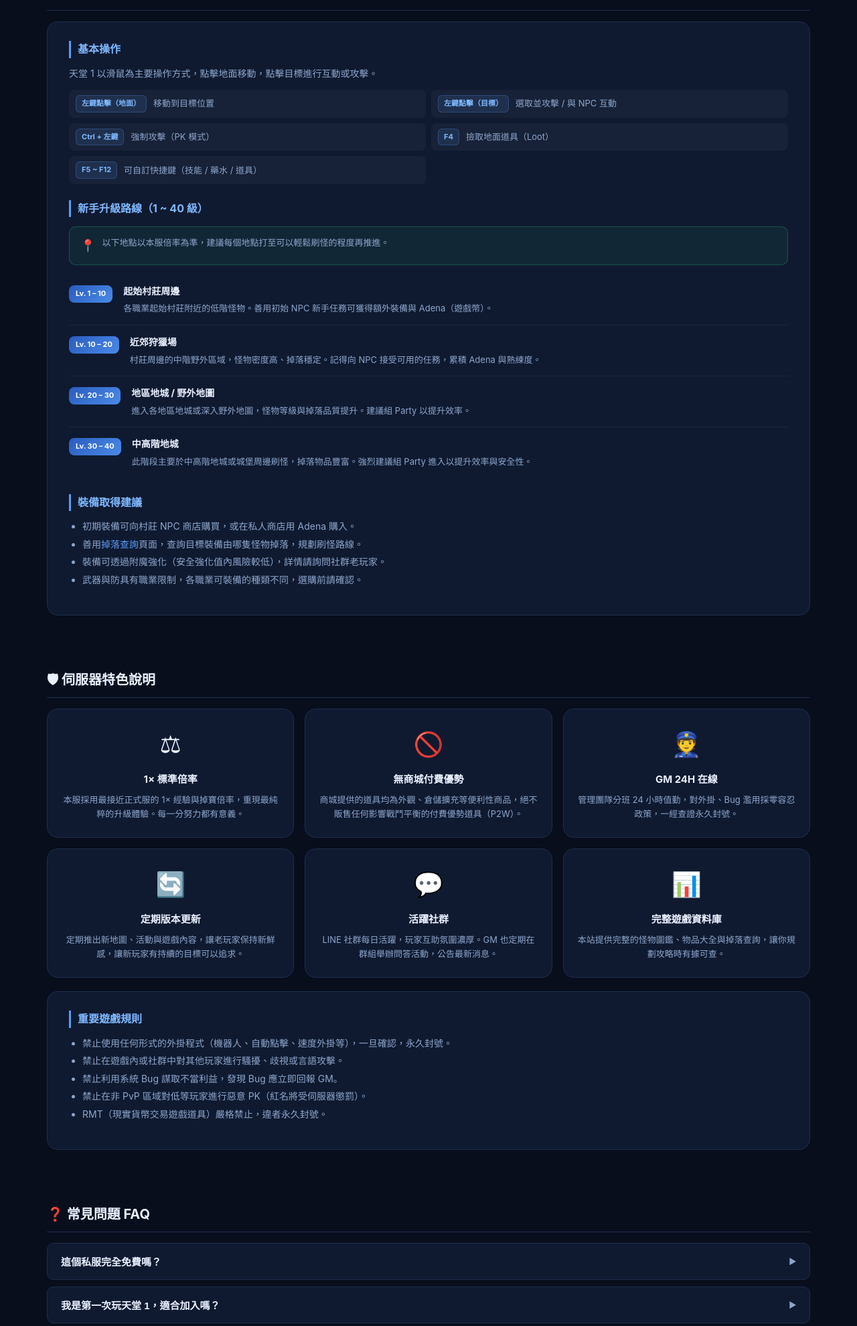
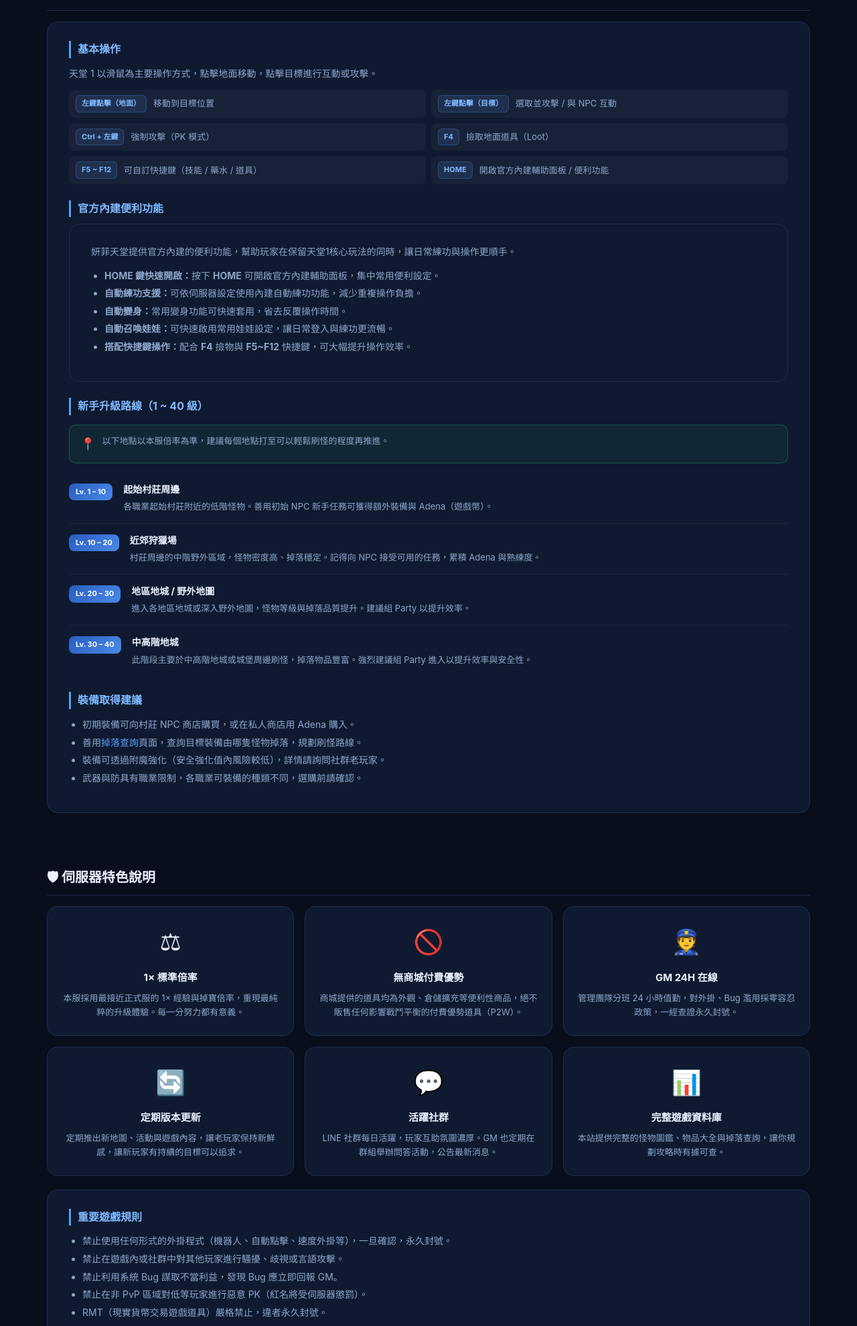
Before and after one commit to justminguo/yanfei-heaven-frontend, a Flask app: page /guide in a window 1280 px wide. Shown: the part 2437-4417 px from the top of the page at 67% size. Run offline with Flask 3, Linux system fonts and the light colour scheme; data comes from the database, SQL or seed files in the repository.

Commit message:
content: add built-in convenience feature guide

```diff
--- a/templates/guide.html
+++ b/templates/guide.html
@@ -148,6 +148,19 @@
       <div class="key-row"><span class="key-key">Ctrl + 左鍵</span><span>強制攻擊（PK 模式）</span></div>
       <div class="key-row"><span class="key-key">F4</span><span>撿取地面道具（Loot）</span></div>
       <div class="key-row"><span class="key-key">F5 ~ F12</span><span>可自訂快捷鍵（技能 / 藥水 / 道具）</span></div>
+      <div class="key-row"><span class="key-key">HOME</span><span>開啟官方內建輔助面板 / 便利功能</span></div>
+    </div>
+
+    <h3 class="guide-h3">官方內建便利功能</h3>
+    <div class="guide-card">
+      <p>妍菲天堂提供官方內建的便利功能，幫助玩家在保留天堂1核心玩法的同時，讓日常練功與操作更順手。</p>
+      <ul class="guide-ul">
+        <li><strong>HOME 鍵快速開啟：</strong>按下 <strong>HOME</strong> 可開啟官方內建輔助面板，集中常用便利設定。</li>
+        <li><strong>自動練功支援：</strong>可依伺服器設定使用內建自動練功功能，減少重複操作負擔。</li>
+        <li><strong>自動變身：</strong>常用變身功能可快速套用，省去反覆操作時間。</li>
+        <li><strong>自動召喚娃娃：</strong>可快速啟用常用娃娃設定，讓日常登入與練功更流暢。</li>
+        <li><strong>搭配快捷鍵操作：</strong>配合 <strong>F4</strong> 撿物與 <strong>F5~F12</strong> 快捷鍵，可大幅提升操作效率。</li>
+      </ul>
     </div>
 
     <h3 class="guide-h3">新手升級路線（1 ~ 40 級）</h3>
```
